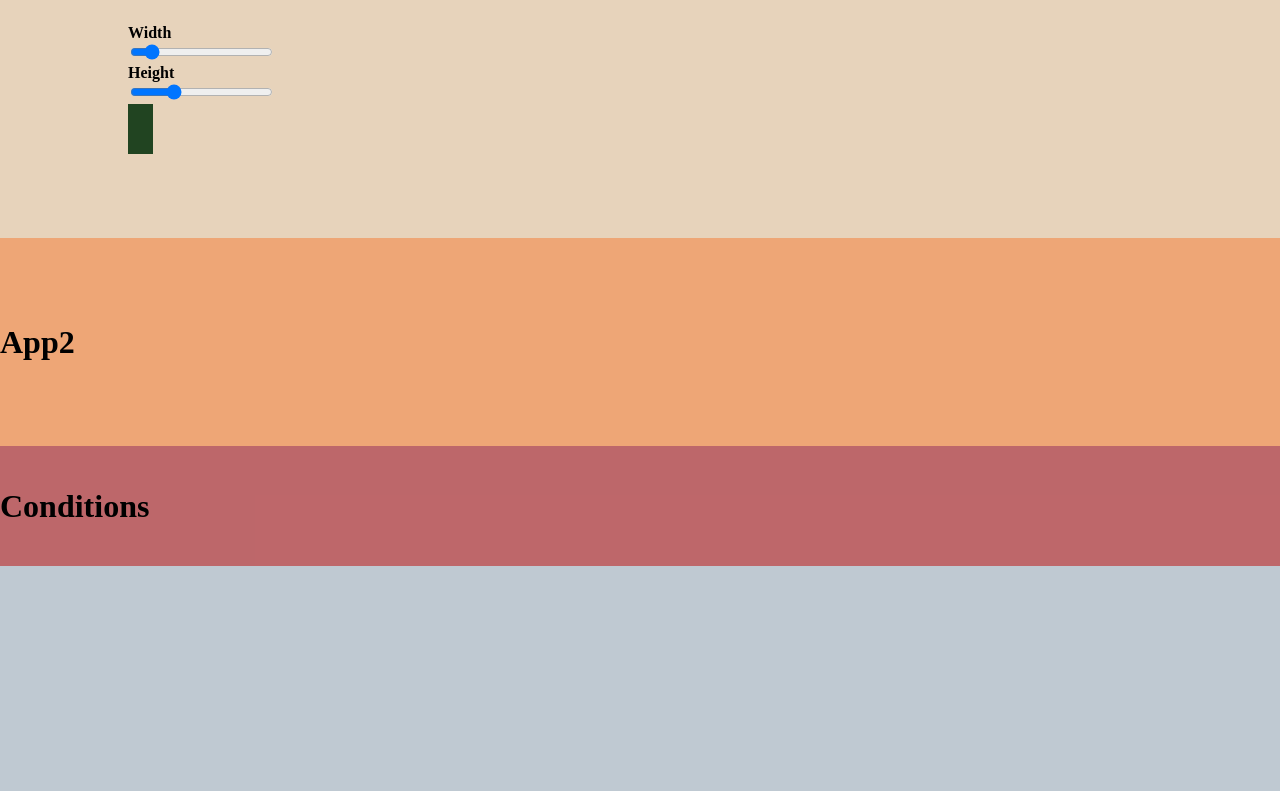
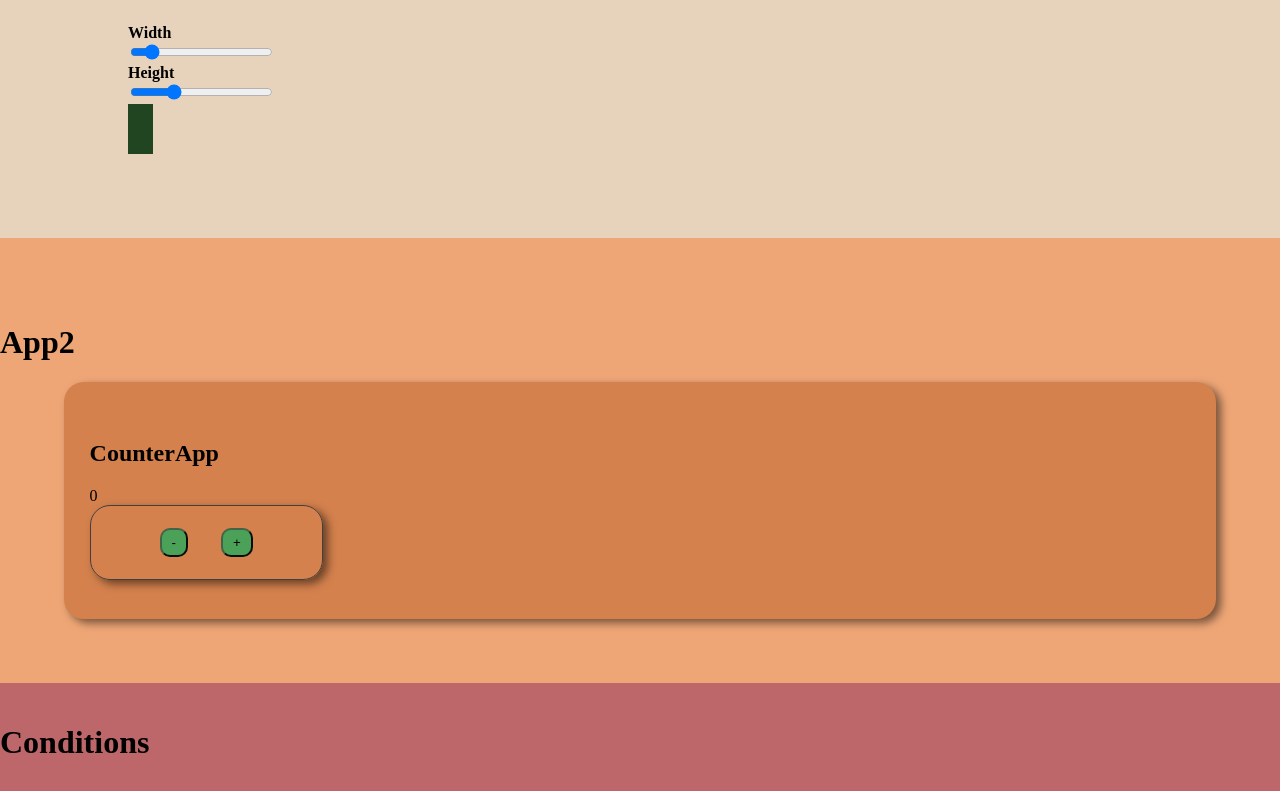
Before and after one commit to DylanBlanco/react-intro, a React (Vite) app: page / in a window 1280 px wide. Shown: the part 4332-5123 px from the top of the page. Before the commit the page ends 4898 px from the top, so only its background shows below. Built offline with nearby package versions, Linux system fonts and the light colour scheme.

Commit message:
CounterApp -  style

```diff
--- a/src/components/app2.jsx
+++ b/src/components/app2.jsx
@@ -1,12 +1,17 @@
+import { useState } from 'react'
 import '../css/app2.css'
-import './component/appCounter'
+import CounterApp from './component/appCounter'
 
 function App() {
+    const [counter, setCounter] = useState(0)
+
     return(
         <div className="app2">
             <h1>App2</h1>
-            <div>
-
+            <div className="counterAppBox">
+                <h2>CounterApp</h2>
+                {counter}
+                <CounterApp changeCounter={setCounter}/>
             </div>
         </div>
     )
--- a/src/components/component/appCounter.jsx
+++ b/src/components/component/appCounter.jsx
@@ -1,7 +1,12 @@
-function CounterApp() {
+function CounterApp(changeCounter) {
     return(
-        <div className="counterApp">
-            <div></div>
+        <div>
+            <div>
+                <div className="counterApp">
+                    <button>-</button>
+                    <button>+</button>
+                </div>
+            </div>
         </div>
     )
 }
--- a/src/css/app2.css
+++ b/src/css/app2.css
@@ -2,3 +2,31 @@
     padding: 5% 0;
     background-color: rgb(238, 166, 118);
 }
+
+
+/* counterApp */
+.counterAppBox {
+    background-color: rgb(212, 129, 77);
+    margin: 0 5%;
+    border-radius: 20px;
+    padding: 3% 2%;
+    box-shadow: 5px 4px 8px rgba(0, 0, 0, 0.5);
+}
+
+.counterApp {
+    border: 1px solid rgb(66, 63, 63);
+    padding: 2% 3%;
+    box-shadow: 5px 4px 8px rgba(0, 0, 0, 0.5);
+    border-radius: 20px;
+    width: 15%;
+    display: flex;
+    justify-content: center;
+    gap: 20%;
+}
+
+.counterApp button {
+    padding: 5px 10px;
+    border-color: rgb(66, 99, 71);
+    border-radius: 10px;
+    background-color: rgb(74, 161, 87);
+}
```
